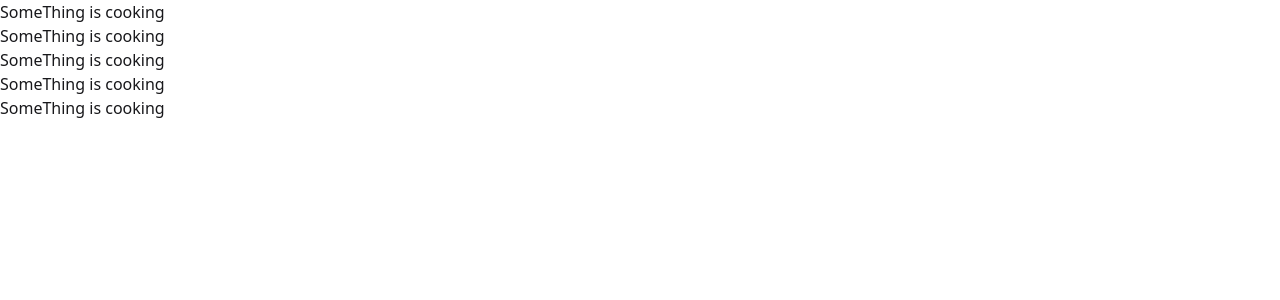
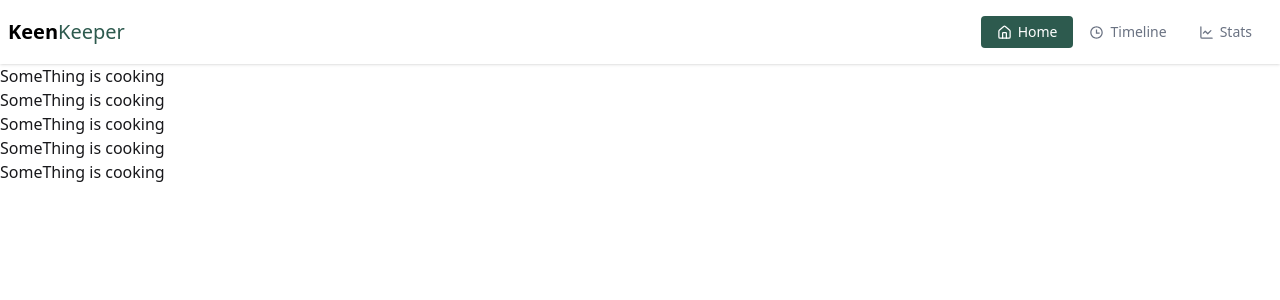
Before and after one commit to shahadat-hossain99/a07-keen-keeper, a Next.js app: page / in a window 1280 px wide. Shown: the top 300 px of the page. Built offline with nearby package versions, Linux system fonts and the light colour scheme.

Commit message:
Navbar completed and added in ui

```diff
--- a/next.config.mjs
+++ b/next.config.mjs
@@ -1,6 +1,14 @@
 /** @type {import('next').NextConfig} */
 const nextConfig = {
   /* config options here */
+  images: {
+    remotePatterns: [
+      {
+        protocol: "https",
+        hostname: "**",
+      },
+    ],
+  },
 };
 
 export default nextConfig;
--- a/package.json
+++ b/package.json
@@ -11,7 +11,8 @@
   "dependencies": {
     "next": "16.2.3",
     "react": "19.2.4",
-    "react-dom": "19.2.4"
+    "react-dom": "19.2.4",
+    "react-icons": "^5.6.0"
   },
   "devDependencies": {
     "@tailwindcss/postcss": "^4",
--- a/src/app/layout.js
+++ b/src/app/layout.js
@@ -1,4 +1,16 @@
+import { Geist, Geist_Mono } from "next/font/google";
 import "./globals.css";
+import Navbar from "@/components/shared/Navbar/Navbar";
+
+const geistSans = Geist({
+  variable: "--font-geist-sans",
+  subsets: ["latin"],
+});
+
+const geistMono = Geist_Mono({
+  variable: "--font-geist-mono",
+  subsets: ["latin"],
+});
 
 export const metadata = {
   title: "Keen Keeper",
@@ -7,8 +19,15 @@ export const metadata = {
 
 export default function RootLayout({ children }) {
   return (
-    <html data-theme="light" lang="en" className={` h-full antialiased`}>
-      <body className="min-h-full flex flex-col">{children}</body>
+    <html
+      data-theme="light"
+      lang="en"
+      className={`${geistSans.variable} ${geistMono.variable} h-full antialiased`}
+    >
+      <body className="min-h-full flex flex-col">
+        <Navbar />
+        {children}
+      </body>
     </html>
   );
 }
--- /dev/null
+++ b/src/components/shared/Navbar/Navbar.jsx
@@ -0,0 +1,66 @@
+import { LuChartLine, LuHouse } from "react-icons/lu";
+
+import { RiTimeLine } from "react-icons/ri";
+import Link from "next/link";
+import NavLink from "./Navlinks";
+
+const navItems = [
+  { path: "/", text: "Home", icon: <LuHouse size={15} /> },
+  { path: "/timeline", text: "Timeline", icon: <RiTimeLine size={15} /> },
+  { path: "/stats", text: "Stats", icon: <LuChartLine size={15} /> },
+];
+
+const Navbar = () => {
+  return (
+    <div className="bg-white z-10 sticky top-0 shadow-sm">
+      <div className="navbar container mx-auto">
+        <div className="navbar-start">
+          <div className="dropdown">
+            <div tabIndex={0} role="button" className="btn btn-ghost lg:hidden">
+              <svg
+                xmlns="http://www.w3.org/2000/svg"
+                className="h-5 w-5"
+                fill="none"
+                viewBox="0 0 24 24"
+                stroke="currentColor"
+              >
+                {" "}
+                <path
+                  strokeLinecap="round"
+                  strokeLinejoin="round"
+                  strokeWidth="2"
+                  d="M4 6h16M4 12h8m-8 6h16"
+                />{" "}
+              </svg>
+            </div>
+            <ul
+              tabIndex="-1"
+              className="menu menu-sm dropdown-content bg-base-100 rounded-box z-1 mt-3 w-52 p-2 shadow"
+            >
+              {navItems.map(({ path, text, icon }) => (
+                <li key={path}>
+                  <NavLink path={path} text={text} icon={icon} />
+                </li>
+              ))}
+            </ul>
+          </div>
+          <Link href="/" className="text-xl font-medium text-[#2d5a4e]">
+            <span className="font-bold text-black">Keen</span>Keeper
+          </Link>
+        </div>
+
+        <div className="navbar-end hidden lg:flex">
+          <ul className="menu menu-horizontal px-1">
+            {navItems.map(({ path, text, icon }) => (
+              <li key={path}>
+                <NavLink path={path} text={text} icon={icon} />
+              </li>
+            ))}
+          </ul>
+        </div>
+      </div>
+    </div>
+  );
+};
+
+export default Navbar;
--- /dev/null
+++ b/src/components/shared/Navbar/Navlinks.jsx
@@ -0,0 +1,25 @@
+"use client";
+import Link from "next/link";
+import { usePathname } from "next/navigation";
+
+const NavLink = ({ path, text, icon }) => {
+  const pathname = usePathname();
+  const isActive = pathname === path;
+
+  return (
+    <Link
+      href={path}
+      className={`flex items-center gap-1.5 px-4 py-1.5 rounded-sm text-sm font-medium transition-all duration-150
+        ${
+          isActive
+            ? "bg-[#2d5a4e] text-white"
+            : "text-gray-500 hover:text-gray-800 hover:bg-gray-100"
+        }`}
+    >
+      {icon}
+      {text}
+    </Link>
+  );
+};
+
+export default NavLink;
```
Also changed, not shown: 1 other file (tests, documents, lock files or other folders).
